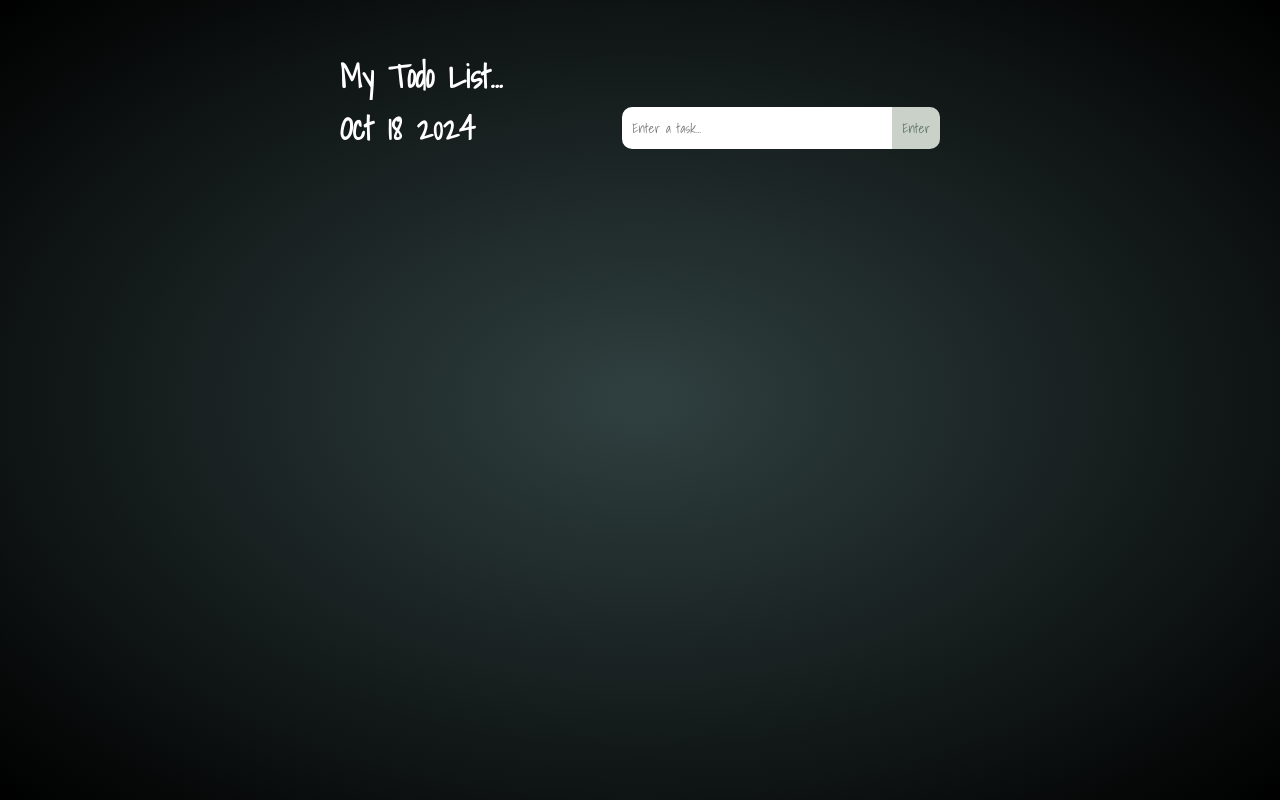
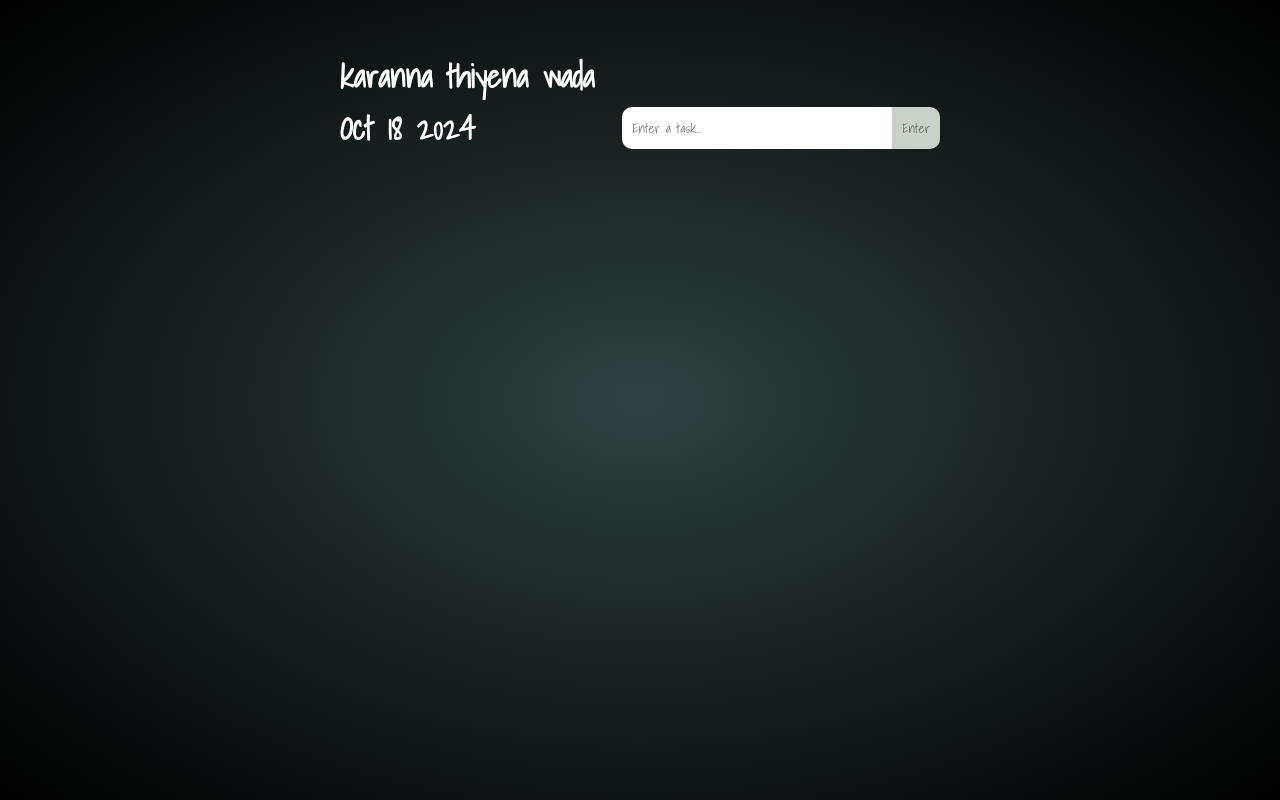
Before and after one commit to Laxan720/todo, a plain HTML site: page index.html in a window 1280 px wide. Drawn offline with Linux system fonts and the light colour scheme.

Commit message:
Update index.html

```diff
--- a/index.html
+++ b/index.html
@@ -16,7 +16,7 @@
 <body>
 
   <main class="app">
-    <h1>My Todo List...</h1>
+    <h1>karanna thiyena wada</h1>
     <div class="input-header">
       <h1><span id="date"></span></h1>
       <div class="to-do-input">
```
